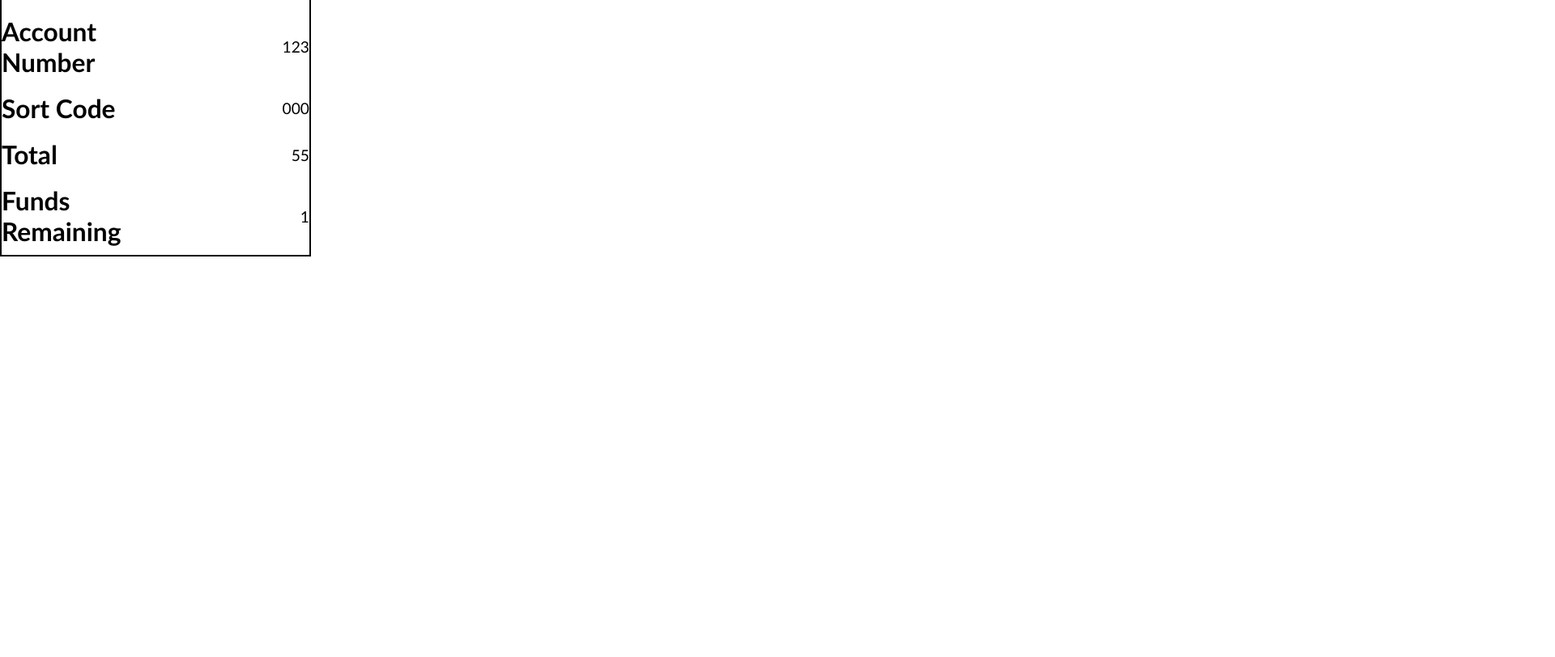
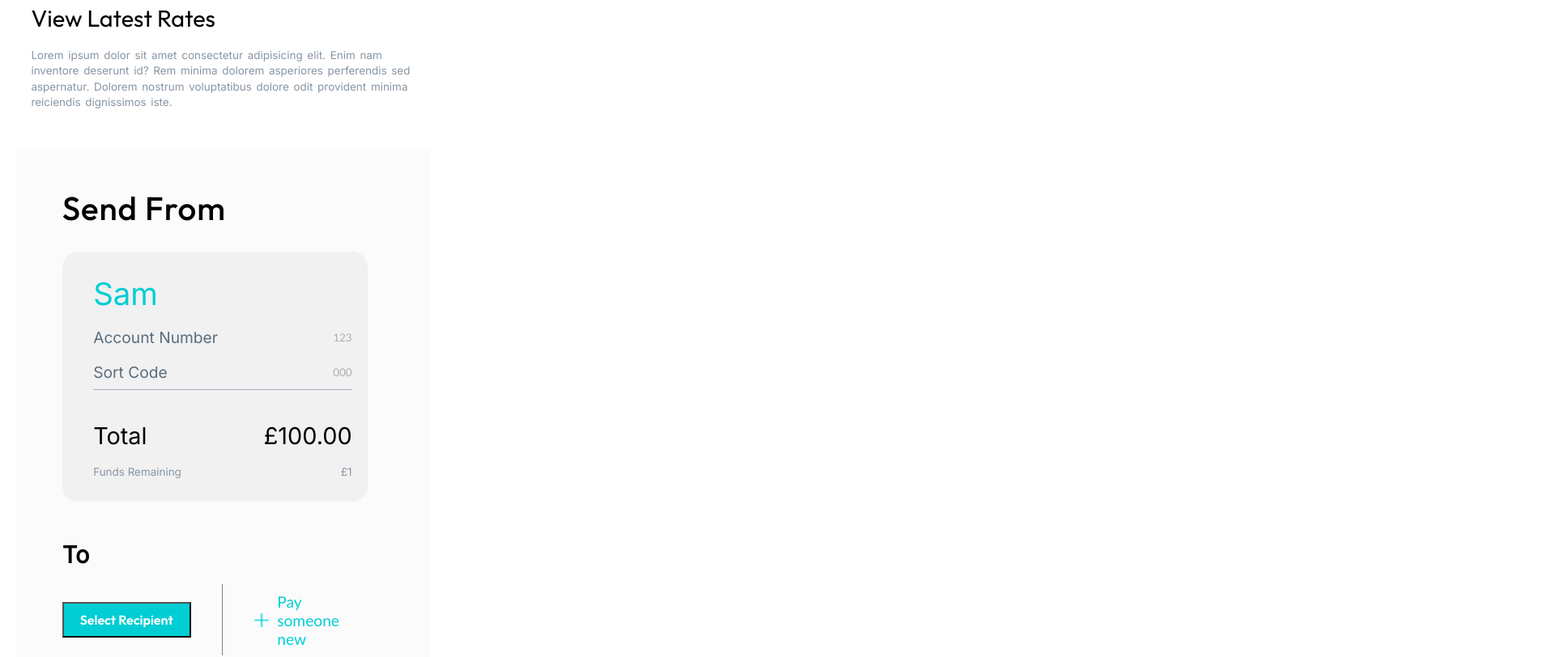
Before and after one commit to nology-tech/quadra-client-project, a React (Create React App) app: page / in a window 1280 px wide. Shown: the part 60-872 px from the top of the page at 81% size, 1920 px wide, since content can reach past the window. Before the commit the page ends 800 px from the top, so only its background shows below. Built offline with nearby package versions, Linux system fonts and the light colour scheme.

Commit message:
Completed page

```diff
--- a/src/pages/TransferSend/TransferSend.jsx
+++ b/src/pages/TransferSend/TransferSend.jsx
@@ -1,28 +1,66 @@
 import "./TransferSend.scss";
-
-const TransferSend = () => {
+// import LoggedIn from "../../components/LoggedIn/LoggedIn";
+import Button from "../../components/Button/Button";
+import Plus from "../../assets/images/plus.png";
+const TransferSend = ({
+  user = "Sam",
+  accNum = "123",
+  sortCode = "000",
+  total = "£100.00",
+  fundsRem = "£1",
+}) => {
   /*
     { name, accNum, code, total, fundsRem }
   */
+  const buttonPress = () => {
+    alert("button has been pressed");
+  };
+
   return (
     <>
-      <div className="container">
-        <h1>Sam</h1>
-        <div className="info-row">
-          <h2>Account Number</h2>
-          <p className="info-row-right">123</p>
+      <div className="info">
+        <h1 className="info__transfer"> Transfer </h1>
+        <h1 className="info__heading"> View Latest Rates </h1>
+        <p className="info__content">
+          Lorem ipsum dolor sit amet consectetur adipisicing elit. Enim nam
+          inventore deserunt id? Rem minima dolorem asperiores perferendis sed
+          aspernatur. Dolorem nostrum voluptatibus dolore odit provident minima
+          reiciendis dignissimos iste.
+        </p>
+      </div>
+      <div className="form">
+        <h1 className="form__head">Send From</h1>
+        <div className="form__inner">
+          <h1 className="form__inner__user">{user}</h1>
+          <div className="form__inner__account">
+            <h2 className="form__inner__account--name">Account Number</h2>
+            <p className="form__inner__account--entered">{accNum}</p>
+          </div>
+          <div className="form__inner__sort">
+            <h2 className="form__inner__sort--name">Sort Code</h2>
+            <p className="form__inner__sort--entered">{sortCode}</p>
+          </div>
+          <div className="form__inner__grey-line"></div>
+          <div className="form__inner__total">
+            <h2 className="form__inner__total--name">Total</h2>
+            <p className="form__inner__total--amount">{total}</p>
+          </div>
+          <div className="form__inner__remainder">
+            <h2 className="form__inner__remainder--name">Funds Remaining</h2>
+            <p className="form__inner__remainder--amount">{fundsRem}</p>
+          </div>
         </div>
-        <div className="info-row">
-          <h2>Sort Code</h2>
-          <p className="info-row-right">000</p>
-        </div>
-        <div className="info-row">
-          <h2>Total</h2>
-          <p className="info-row-right">55</p>
-        </div>
-        <div className="info-row">
-          <h2>Funds Remaining</h2>
-          <p className="info-row-right">1</p>
+        <div className="form__send">
+          <h1 className="form__send__to">To</h1>
+          <div className="form__send__buttons">
+            <div className="form__send__buttons--select">
+              <Button buttonText="Select Recipient" />
+            </div>
+            <div className="form__send__buttons--new" onClick={buttonPress}>
+              <img src={Plus} alt="plus" id="form__send__buttons--new--img" />
+              <p>Pay someone new</p>
+            </div>
+          </div>
         </div>
       </div>
     </>
--- a/src/pages/TransferSend/TransferSend.scss
+++ b/src/pages/TransferSend/TransferSend.scss
@@ -1,14 +1,171 @@
-.container {
-  border: 2px solid black;
-  width: 30%;
-  .info-row {
-    display: flex;
-    align-items: center;
-    justify-content: space-between;
+@use "../../styles/typography" as *;
+@use "../../styles/variables" as *;
 
-    .info-row-right {
+.info {
+  width: 40%;
+  padding-left: 1rem;
+  margin: 1rem 0 2rem 1rem;
+  &__transfer {
+    font-size: 0.7rem;
+    color: $color-primary;
+    letter-spacing: 0.05rem;
+    width: 100rem;
+    font-family: $font-heading;
+  }
+  &__heading {
+    font-family: $font-heading;
+    font-weight: 400;
+    font-size: 1.5rem;
+  }
+  &__content {
+    font-family: $font-main;
+    color: $color-text-secondary;
+    font-size: 0.7rem;
+    word-spacing: 0.1rem;
+    line-height: 1rem;
+  }
+}
+.form {
+  display: flex;
+  flex-direction: column;
+  width: 40%;
+  padding: 2rem 3rem;
+
+  margin: 1rem 0 2rem 1rem;
+  background-color: $color-input-background;
+
+  .form__head {
+    font-family: $font-heading;
+    font-weight: 500;
+    letter-spacing: 0.05rem;
+  }
+  .form__inner {
+    // border: 2px solid black;
+    border-radius: 1rem;
+    margin-top: 1rem;
+    width: 95%;
+    padding: 1rem;
+    padding-left: 2rem;
+
+    background-color: $line-divider;
+    .form__inner__grey-line {
+      border-top: 0.005rem solid $color-menu-unselected;
+      width: auto;
+    }
+    .form__inner__user {
+      color: $color-primary;
+      font-family: $font-main;
+      font-size: 2rem;
+      font-weight: 400;
+    }
+    .form__inner__account,
+    .form__inner__sort {
       display: flex;
-      justify-content: end;
+      align-items: center;
+      justify-content: space-between;
+      .form__inner__account--name,
+      .form__inner__sort--name {
+        font-family: $font-main;
+        font-weight: 300;
+        font-size: 1rem;
+        color: $color-text;
+      }
+      .form__inner__account--entered,
+      .form__inner__sort--entered {
+        font-size: 0.7rem;
+        color: $color-currency;
+        text-align: end;
+      }
+
+      .funds-remaining {
+        font-family: $font-main;
+        font-weight: 300;
+        font-size: 0.7rem;
+        color: $color-text;
+      }
+
+      .info-row-right {
+        display: flex;
+        justify-content: end;
+      }
+    }
+    .form__inner__total {
+      display: flex;
+      align-items: center;
+      justify-content: space-between;
+      margin-top: 1.5rem;
+
+      .form__inner__total--name {
+        font-family: $font-main;
+        font-weight: 400;
+        font-size: 1.5rem;
+      }
+      .form__inner__total--amount {
+        font-family: $font-main;
+        font-weight: 400;
+        font-size: 1.5rem;
+        text-align: end;
+      }
+    }
+
+    .form__inner__remainder {
+      display: flex;
+      align-items: center;
+      justify-content: space-between;
+
+      .form__inner__remainder--name,
+      .form__inner__remainder--amount {
+        font-family: $font-main;
+        font-weight: 400;
+        font-size: 0.7rem;
+        color: $color-text-secondary;
+      }
+
+      .form__inner__remainder--amount {
+        font-family: $font-main;
+        font-weight: 400;
+        font-size: 0.7rem;
+        color: $color-text-secondary;
+        text-align: end;
+      }
+    }
+  }
+
+  .form__send {
+    margin-top: 2rem;
+    .form__send__to {
+      font-size: 1.5rem;
+      margin-bottom: 1rem;
+      font-family: $font-main;
+      color: $color-heading;
+      font-weight: 600;
+    }
+    .form__send__buttons {
+      width: 95%;
+      display: flex;
+      justify-content: flex-start;
+      align-items: center;
+      border-bottom: 0.005rem solid $color-menu-unselected;
+      margin-bottom: 2rem;
+      .form__send__buttons--select {
+        margin-bottom: 2rem;
+        margin-right: 2rem;
+      }
+      .form__send__buttons--new {
+        display: flex;
+        width: 40%;
+        margin-bottom: 2rem;
+        cursor: pointer;
+        color: $color-primary;
+        padding-left: 2rem;
+        border-left: 0.1rem solid gray;
+        #form__send__buttons--new--img {
+          width: auto;
+          height: 1rem;
+          align-self: center;
+          margin-right: 0.5rem;
+        }
+      }
     }
   }
 }
--- a/src/styles/_variables.scss
+++ b/src/styles/_variables.scss
@@ -5,32 +5,31 @@ $desktop-breakpoint: 1024px;
 $large-desktop-breakpoint: 1440px;
 $extra-large-desktop-breakpoint: 2560px;
 
-
 //colors
 $text-color: #1f1b1b;
 $background-color: #ffffff;
 
-$color-primary: #00CED4;
-$color-secondary: #37D8DD;
-$color-gradient: #25EFF5;
-$color-heading: #06020A;
-$color-text: #5B6D7D;
-$color-background: #E5E5E5;
-$color-background-light: #F1FFFF;
-$color-footer: #2A2C31;
-$color-footer-text: #839AAF;
-$color-input-text:#A6AFBD;
-$color-input-background:#FBFBFC;
-$color-input-border:#E2E2E2;
-$color-error-input:#DF1C1C;
-$color-success-input:#57E141;
-$color-logo-header: #343C49;
-$color-currency: #AFAFAF;
-$color-text-secondary: #8896A3;
-$color-currency-background: #FBFBFC;
-$color-menu-unselected: #A6AFBD;
-$color-funds-text:#FFFFFF;
+$color-primary: #00ced4;
+$color-secondary: #37d8dd;
+$color-gradient: #25eff5;
+$color-heading: #06020a;
+$color-text: #5b6d7d;
+$color-background: #e5e5e5;
+$color-background-light: #f1ffff;
+$color-footer: #2a2c31;
+$color-footer-text: #839aaf;
+$color-input-text: #a6afbd;
+$color-input-background: #fbfbfc;
+$color-input-border: #e2e2e2;
+$color-error-input: #df1c1c;
+$color-success-input: #57e141;
+$color-logo-header: #343c49;
+$color-currency: #afafaf;
+$color-text-secondary: #8896a3;
+$color-currency-background: #fbfbfc;
+$color-menu-unselected: #a6afbd;
+$color-funds-text: #ffffff;
 $line-divider: #f1f1f1;
-$color-top-section-title:#0B2251;
-$color-box-shadow:rgba(0, 0, 0, 0.03);
-$color-background-signUp:#F6FCFC;
+$color-top-section-title: #0b2251;
+$color-box-shadow: rgba(0, 0, 0, 0.03);
+$color-background-signUp: #f6fcfc;
```
Also changed, not shown: src/components/Button/Button.jsx (+9 -8 lines), src/assets/images/plus.png (added).
